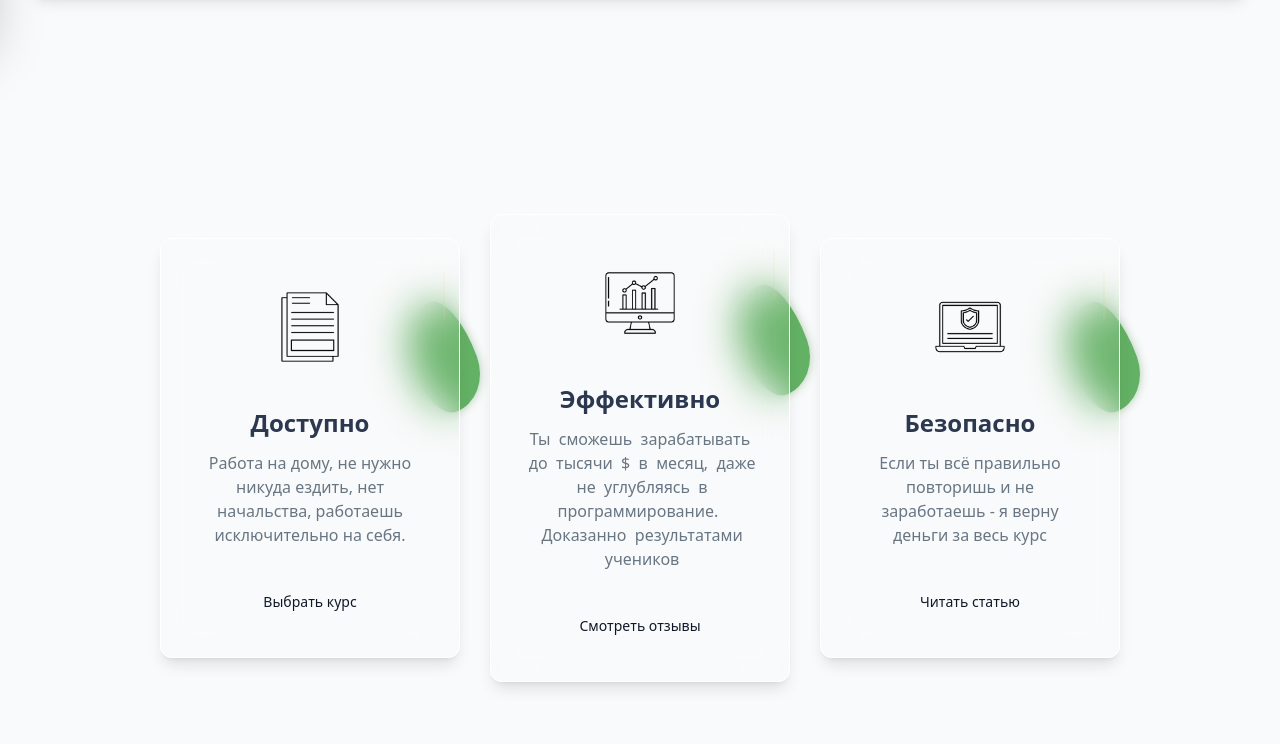
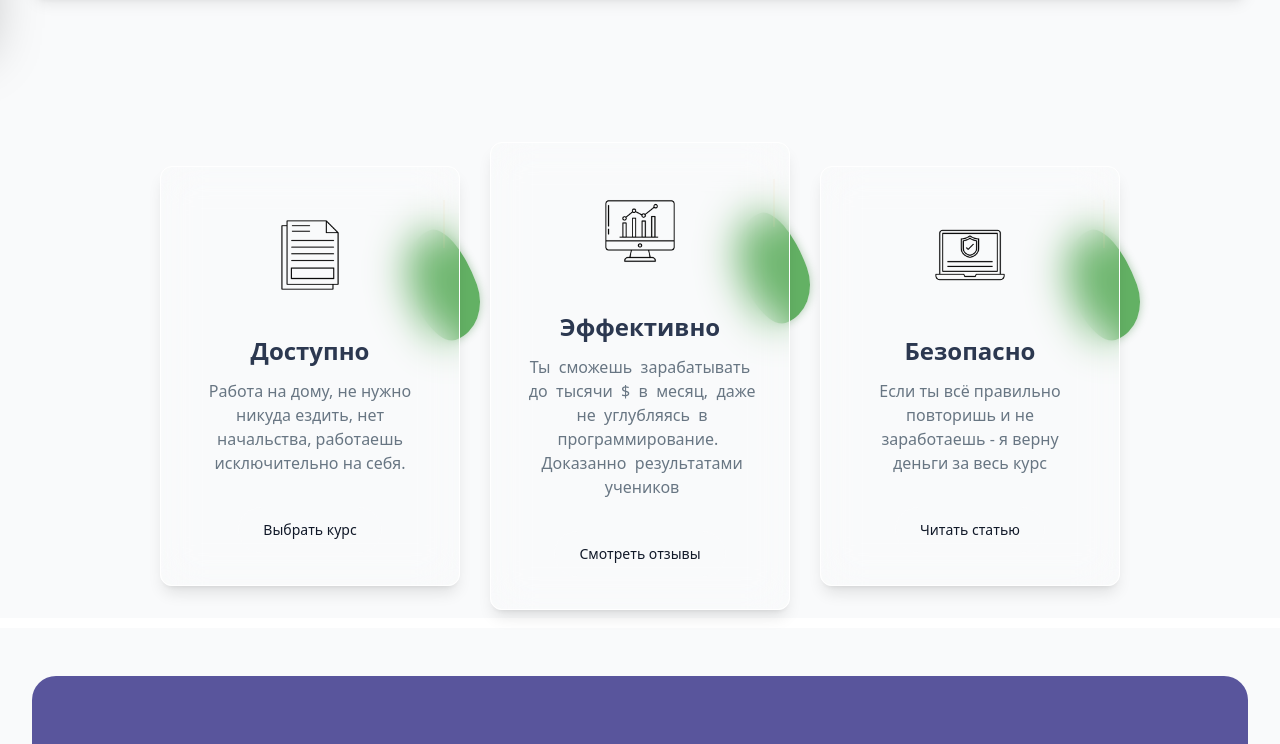
Before and after one commit to Narzul1oevN/Revitonica, a React (Vite) app: page / in a window 1280 px wide. Shown: the part 760-1504 px from the top of the page. Built offline with nearby package versions, Linux system fonts and the light colour scheme.

Commit message:
notLastCommit

```diff
--- a/src/components/bodyComponents/form.jsx
+++ b/src/components/bodyComponents/form.jsx
@@ -84,7 +84,7 @@ const Form = ({formId}) => {
   };
 
   return (
-    <div id={formId} className="min-h-screen bg-gray-50 flex items-center justify-center sm:pt-0 sm:pb-0">
+    <div id={formId} className="h-auto mb-[30px] bg-gray-50 flex items-center justify-center sm:pt-0 sm:pb-0">
 
       {/* Форма */}
       <form onSubmit={handleSubmit} className="w-full max-w-md bg-white shadow-xl rounded-xl p-8 flex flex-col gap-6">
--- a/src/secions/secion2.jsx
+++ b/src/secions/secion2.jsx
@@ -60,7 +60,7 @@ const features = [
 // Основной компонент секции (без изменений)
 const Secion2 = ({ secion2Scroll }) => {
   return (
-    <div id={secion2Scroll} className="bg-gray-50 py-2 md:py-20 min-h-screen">
+    <div id={secion2Scroll} className="bg-gray-50 py-2 h-auto mt-[10xp] mb-[10px]">
       <section className="m-auto">
         <div className="container mx-auto px-4 md:px-8 max-w-7xl">
           {/* Адаптивная сетка карточек */}
```
